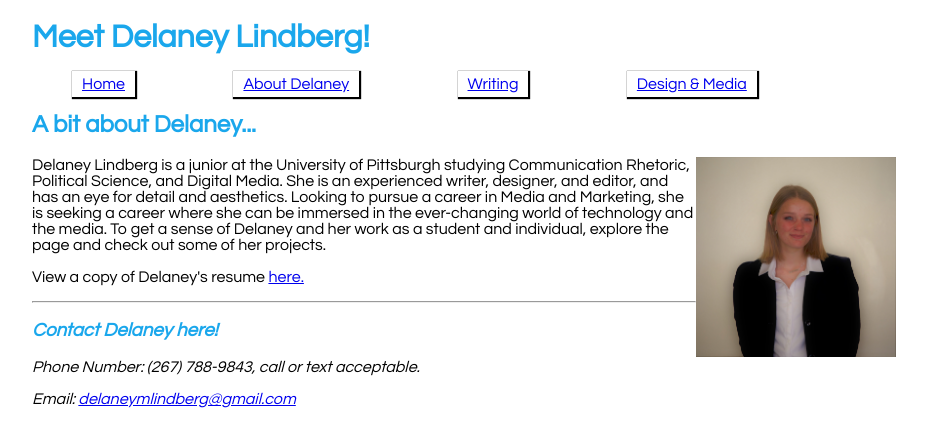
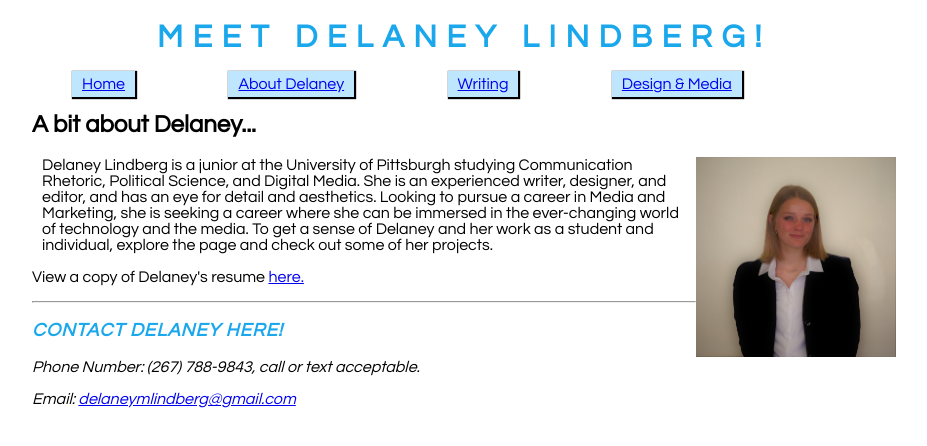
Before and after one commit to delaneylindberg/WebPortfolio, a plain HTML site: page index.html in a window 1280 px wide. Shown: the whole page, without its empty margins (176-1103 px from the left). Drawn offline with Linux system fonts and the light colour scheme.

Commit message:
Add files via upload

```diff
--- a/CSS/styles.css
+++ b/CSS/styles.css
@@ -1,7 +1,32 @@
-
-body, h1, h2, h3 {
+ body, h1, h2, h3 {
   font-family: Century Gothic, Times New Roman;}
 
-  h1, h2, h3 {
-    color: #1AA7EC;
-  }
+h1 {
+  text-align: center;
+  letter-spacing: 0.3em;
+  text-transform: uppercase;}
+
+
+
+  h1, h3, h4 {
+    color: #1AA7EC;}
+
+
+h3 {
+  text-transform: uppercase;
+  letter-spacing: 1px;
+}
+
+
+  li {
+    display: inline;
+    margin-right: 90px;
+    margin-left: 0px;
+    box-shadow: 1px 1px 1px 1px;
+    padding: 5px 10px 5px 10px;
+    background-color: #bfe6ff;}
+
+
+
+p.Intro {
+  margin-left: 10px}
```
